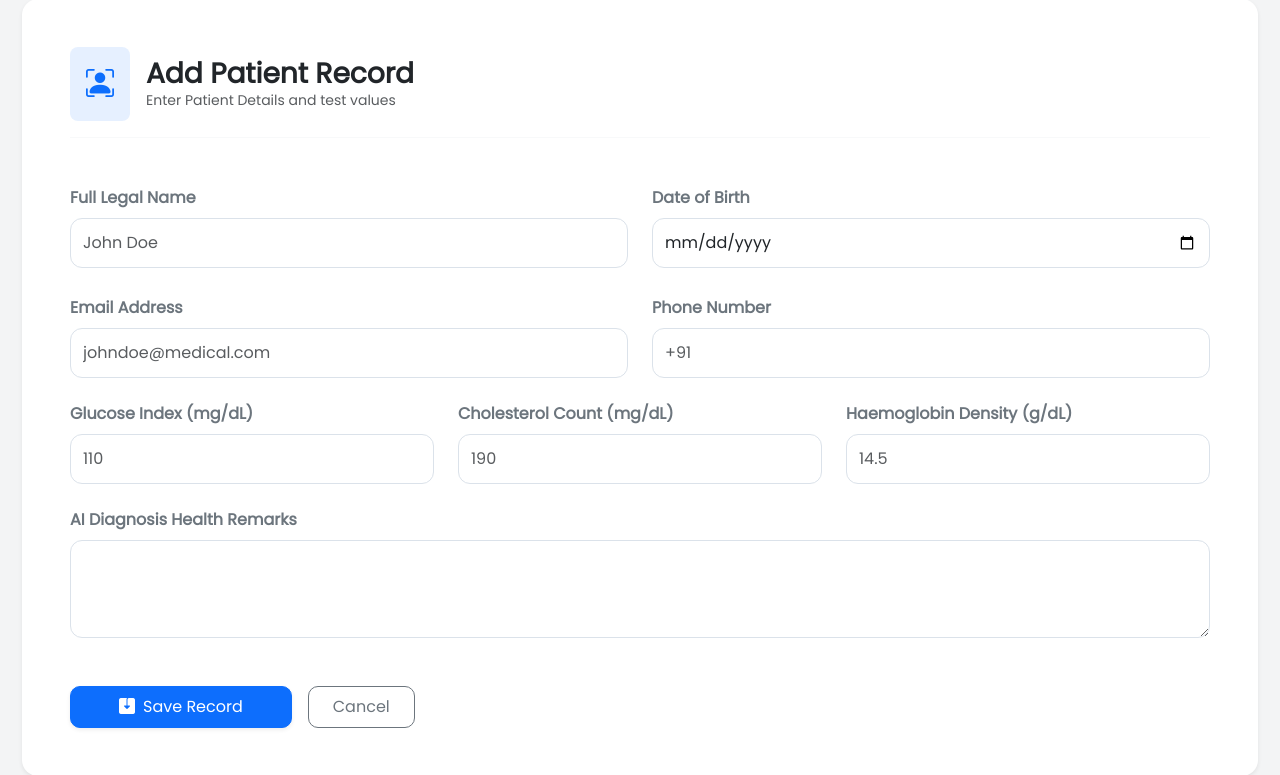
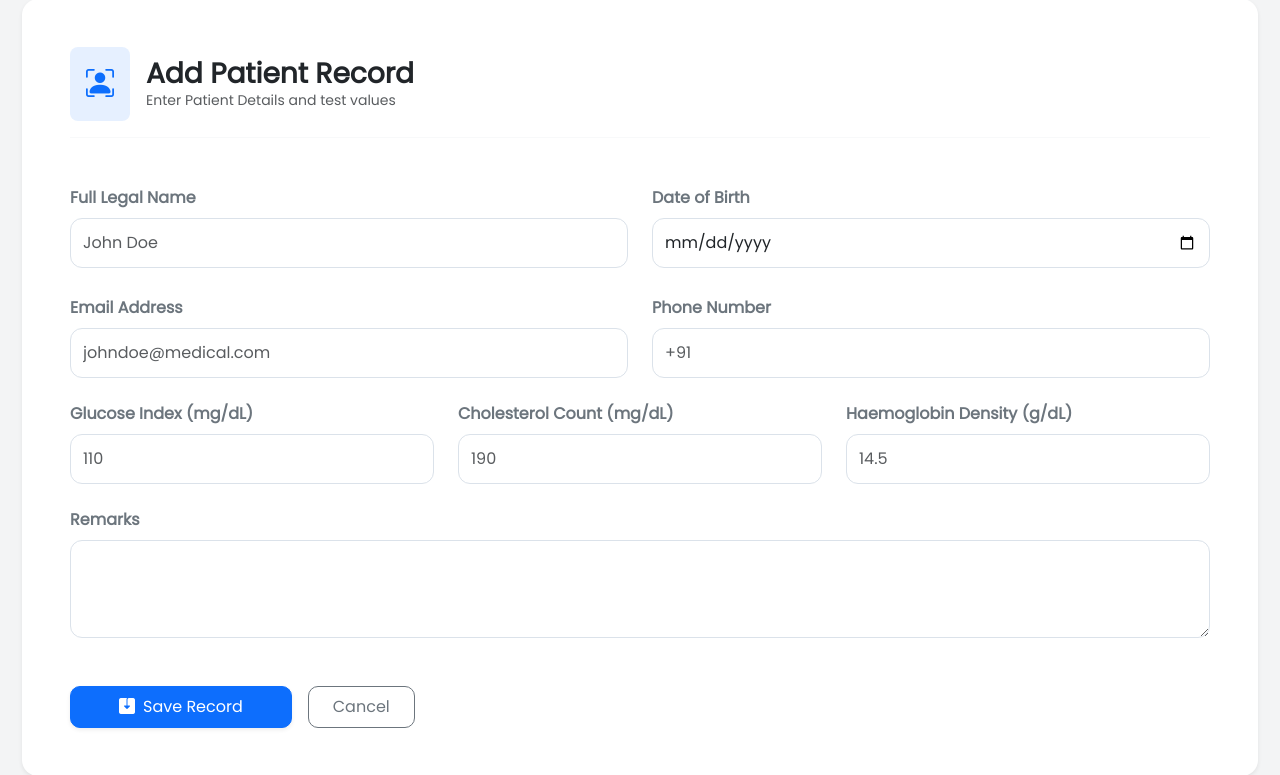
Before and after one commit to mahalakshmi-dotcom/AI-health-prediction-app, a Flask app: page /add_patient in a window 1280 px wide. Shown: the part 140-915 px from the top of the page. Run offline with Flask 3, Linux system fonts and the light colour scheme.

Commit message:
Update add_patient.html

```diff
--- a/templates/add_patient.html
+++ b/templates/add_patient.html
@@ -77,7 +77,7 @@
                                         <input type="number" step="0.1" min="0" max="15" name="haemoglobin" id="haemoglobin" class="form-control" required placeholder="14.5" value="{{ patient.haemoglobin if patient else '' }}">
                                  </div>
                                  <div class="col-12">
-                                      <label class="form-label fw-semibold text-secondary">AI Diagnosis Health Remarks</label>
+                                      <label class="form-label fw-semibold text-secondary">Remarks</label>
                                             <textarea name="remarks" id="remarks" class="form-control" rows="3" readonly></textarea>
                                  </div>
                              </div>
```
